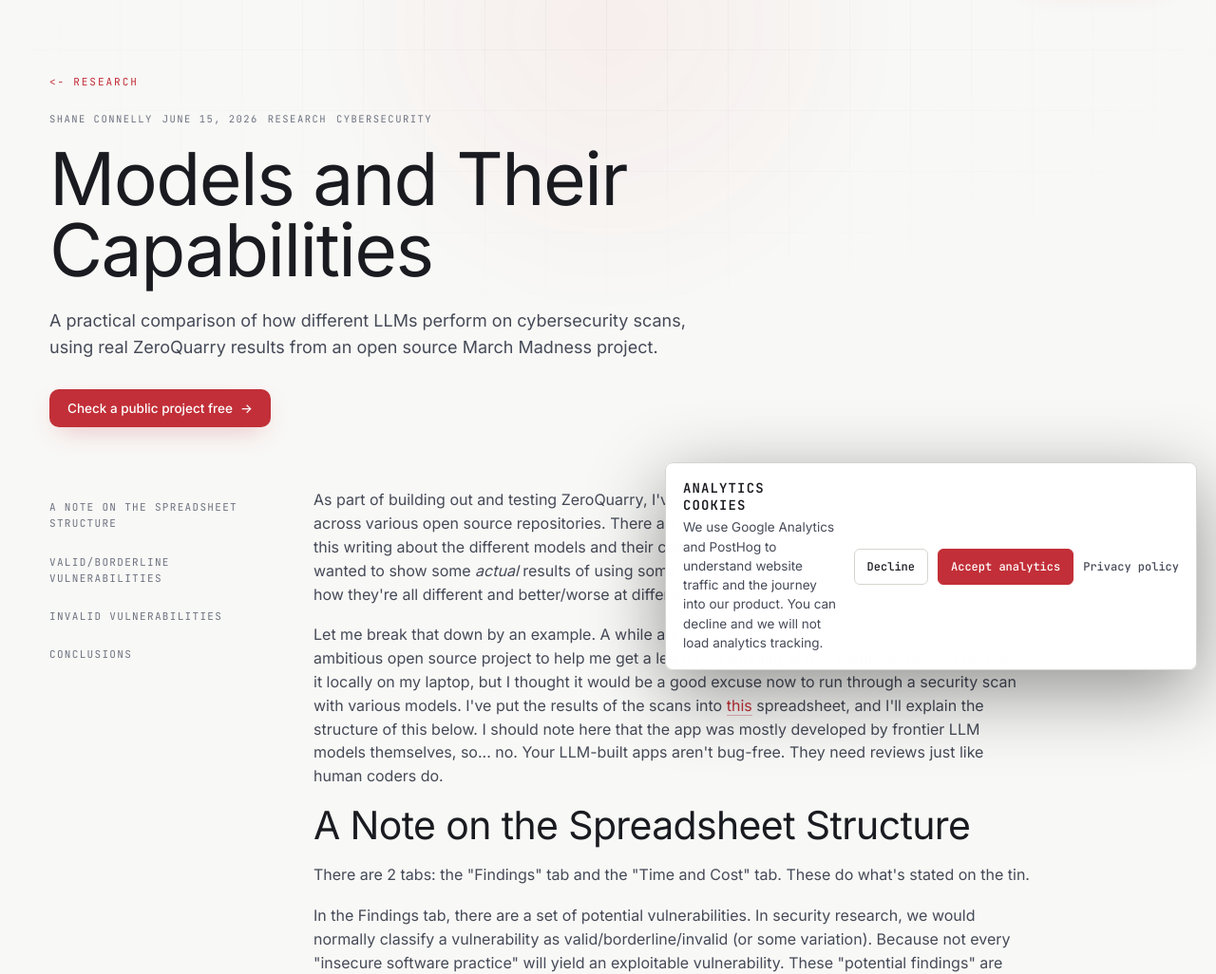
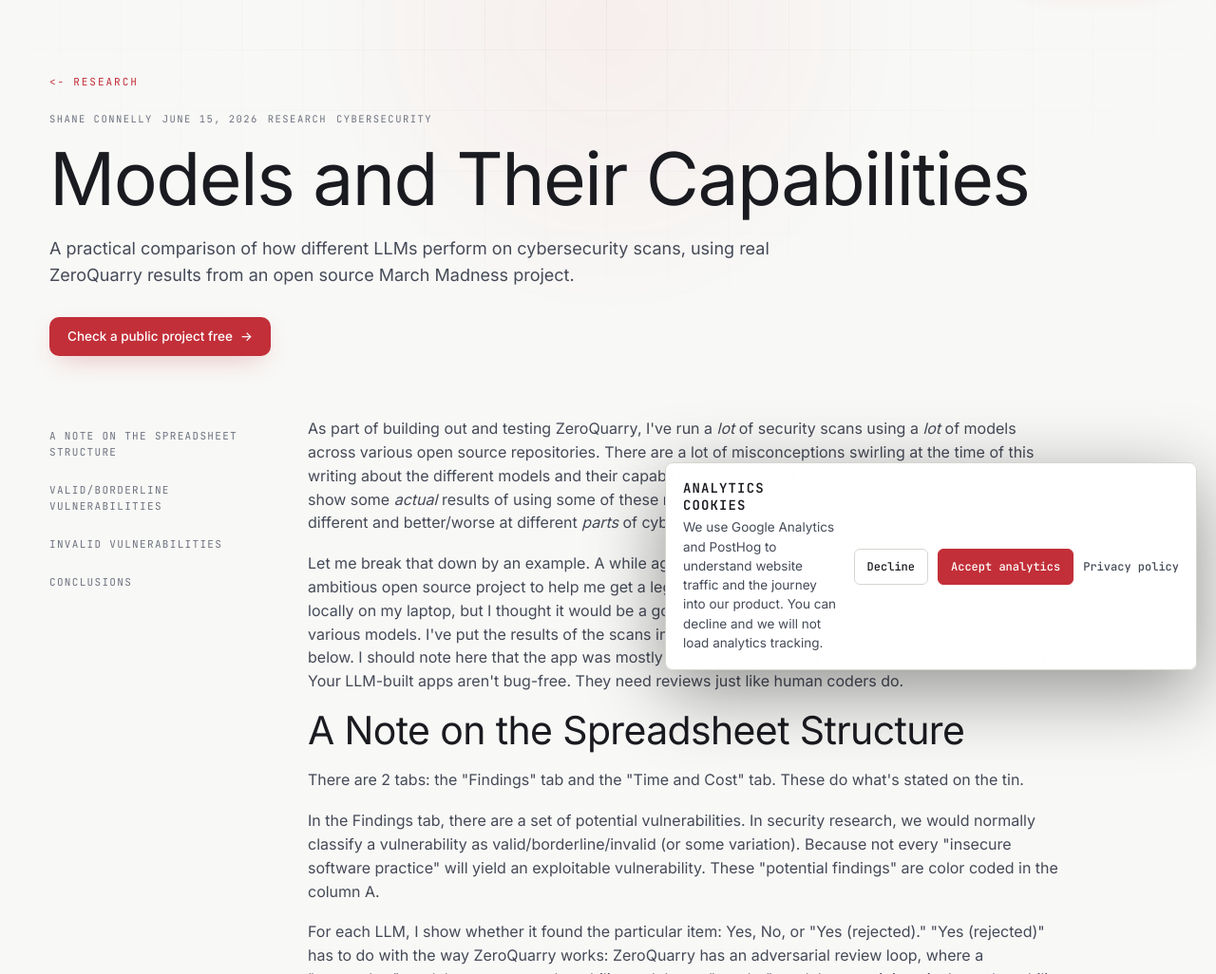
Before and after one commit to ZeroQuarry/zeroquarry-website, a website: page research/models-capabilities/index.html in a window 1280 px wide. Shown: the part 74-1100 px from the top of the page at 95% size. Drawn offline with Linux system fonts and the light colour scheme.

Commit message:
Full-width title in no-disclosure headers; wider article column

```diff
--- a/index.css
+++ b/index.css
@@ -1459,6 +1459,12 @@
 .article-header-grid.no-disclosure {
   grid-template-columns: minmax(0, 1fr);
 }
+.article-header-grid.no-disclosure h1 {
+  max-width: none;
+}
+.article-header-grid.no-disclosure .article-dek {
+  max-width: 820px;
+}
 .article-back {
   display: inline-flex;
   margin-bottom: 22px;
@@ -1549,8 +1555,8 @@
 }
 .article-layout {
   display: grid;
-  grid-template-columns: 220px minmax(0, 760px);
-  gap: 58px;
+  grid-template-columns: 220px minmax(0, 800px);
+  gap: 52px;
   align-items: start;
   padding-bottom: 120px;
 }
```
